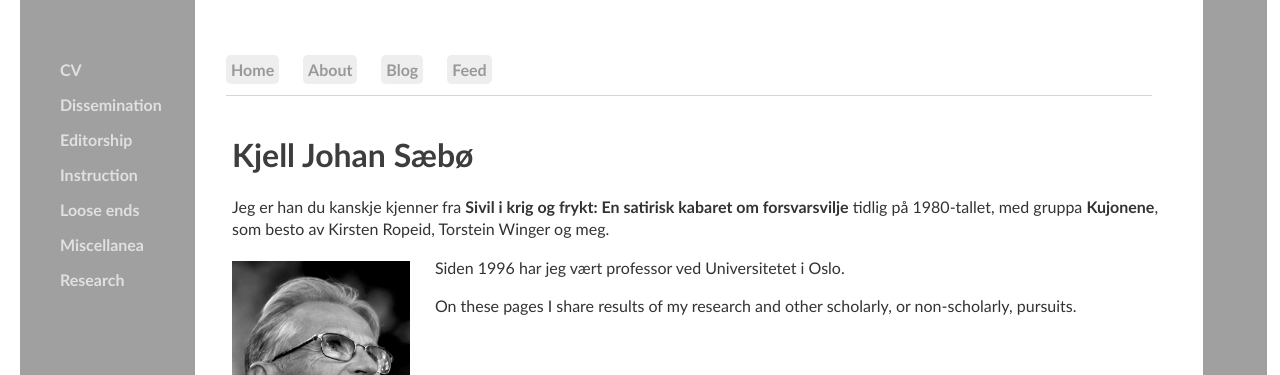
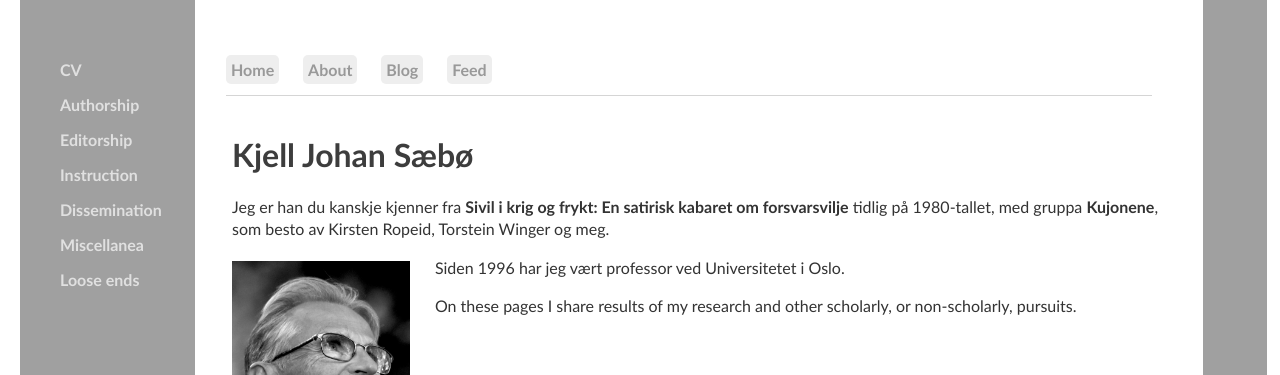
Before and after one commit to kjelljs/kjelljs.github.io, a Jekyll site: the page built from index.html, in a window 1280 px wide. Shown: the top 375 px of the page. Built offline with Jekyll 4.4.1, drawn with Linux system fonts in a browser that asks for light colours.

Commit message:
Update default.html

```diff
--- a/_layouts/default.html
+++ b/_layouts/default.html
@@ -18,12 +18,12 @@
 			<sidenav>
 			<ul>
 				<li><a href="/cv">CV</a></li>
-				<li><a href="/dissemination">Dissemination</a></li>
+				<li><a href="/research">Authorship</a></li>
 				<li><a href="/editorship">Editorship</a></li>
 				<li><a href="/courses">Instruction</a></li>
+				<li><a href="/dissemination">Dissemination</a></li>
+				<li><a href="/misc">Miscellanea</a></li>
 				<li><a href="/looseends">Loose ends</a></li>
-				<li><a href="/misc">Miscellanea</a></li>
-				<li><a href="/research">Research</a></li>
 	    		</ul>
 			</sidenav>
 			<rightsidebar>
```
